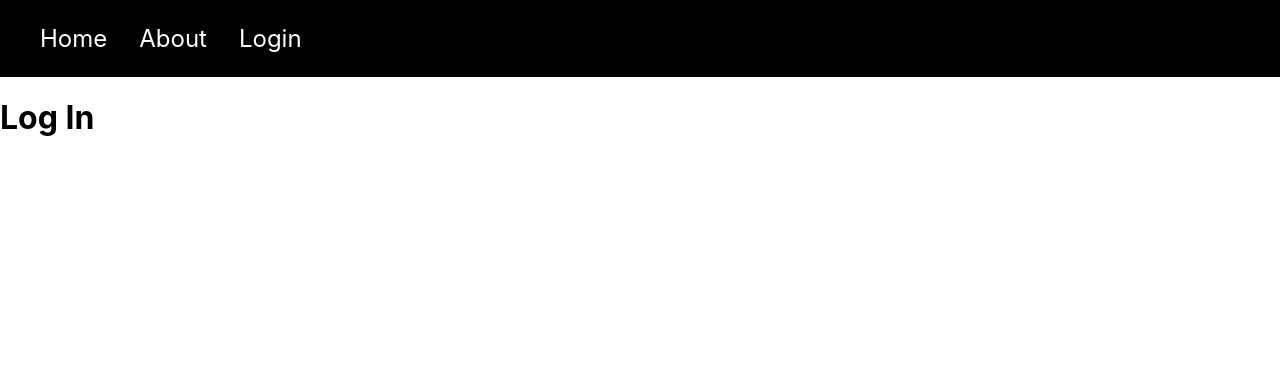
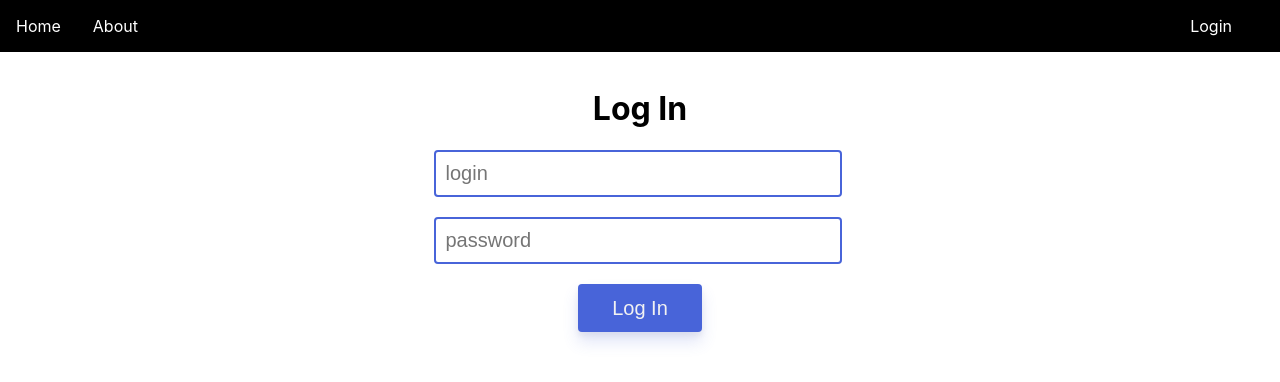
Before and after one commit to Sallaa/album-review, a React (Create React App) app in the folder client/: page /login in a window 1280 px wide. Shown: the top 382 px of the page. Built offline with nearby package versions, Linux system fonts and the light colour scheme.

Commit message:
added styling and fixed default CSS behavior

```diff
--- a/client/src/Nav/Nav.jsx
+++ b/client/src/Nav/Nav.jsx
@@ -1,25 +1,20 @@
 /** @jsx jsx */
 import React from "react";
 import {jsx, css} from "@emotion/core";
-import styled from "@emotion/styled";
-import { BrowserRouter as Router, Switch, Route, Link } from "react-router-dom";
+import {BrowserRouter as Router, Switch, Route, Link} from "react-router-dom";
 
 const color = "white";
 
-
-const css_nav = css`
+const css_nav = css `
   background-color: black;
-  font-size: 24px;
-  display: flex;
+  font-size: 16px;
 
   a {
     cursor: pointer;
     color: white;
     text-decoration: none;
   }
-  ul {
-    list-style-type: none;
-  }
+
   li {
     margin-right: 2rem;
   }
@@ -28,7 +23,10 @@ const css_nav = css`
 const css_ul = css`
   display: flex;
   flex-flow: row wrap;
-  align-content: flex-start;
+  justify-content: flex-start;
+  list-style-type: none;
+  padding: 1rem;
+  margin-top: 0;
 `;
 
 export default() => {
@@ -42,7 +40,7 @@ export default() => {
                 <li>
                     <Link to="/about">About</Link>
                 </li>
-            <li>
+                <li css={css ` align-self: flex-end; margin: auto; `}>
                     <Link to="/login">Login</Link>
                 </li>
             </ul>
--- a/client/src/Pages/Home.jsx
+++ b/client/src/Pages/Home.jsx
@@ -1,10 +1,12 @@
+/** @jsx jsx */
 import React from "react";
+import { jsx, css } from "@emotion/core";
 
 export default () => {
 
     return (
         <div>
-        <h1>Hello World</h1>
+        <h1></h1>
         </div>
 
     )
--- a/client/src/Pages/Login.jsx
+++ b/client/src/Pages/Login.jsx
@@ -1,9 +1,60 @@
+/** @jsx jsx */
 import React from "react";
+import {jsx, css} from "@emotion/core";
+const input = css `
+  input[type="text"] {
+    border-style: solid;
+    outline: none;
+    width: 30%;
+    padding: 10px 10px;
+    margin-right: 5px;
+    margin-bottom: 20px;
+    border-color: #4864d9;
+    border-radius: 4px;
+    font-size: 20px;
+    transition-duration: 0.3s;
+  }
 
-export default () => {
-  return (
-    <div>
-      <h1>Log In</h1>
-    </div>
-  );
+  input[type="text"]:focus {
+    border-color: rgb(36, 66, 184);
+  }
+
+  button {
+    padding: 0.75rem 2rem;
+    font-style: normal;
+    font-weight: normal;
+    font-size: 20px;
+    line-height: 20px;
+    color: #f2f2f2;
+    border-color: transparent;
+    background: #4864d9;
+    box-shadow: 0px 10px 16px rgba(72, 100, 217, 0.16),
+      0px 4px 6px rgba(0, 0, 0, 0.06);
+    border-radius: 4px;
+    transition-duration: 0.3s;
+  }
+
+  button:active {
+    background: rgb(36, 66, 184);
+  }
+
+  display: flex;
+  justify-content: center;
+  flex-direction: column;
+  align-content: center;
+`;
+
+const center = css `
+  align-self: center;
+`;
+
+export default() => {
+    return (
+        <div css={input}>
+            <h1 css={center}>Log In</h1>
+            <input css={center} type="text" placeholder="login"/>
+            <input css={center} type="text" placeholder="password"/>
+            <button css={center}>Log In</button>
+        </div>
+    );
 };
```
Lines whose indentation alone changed are shown as unchanged.
